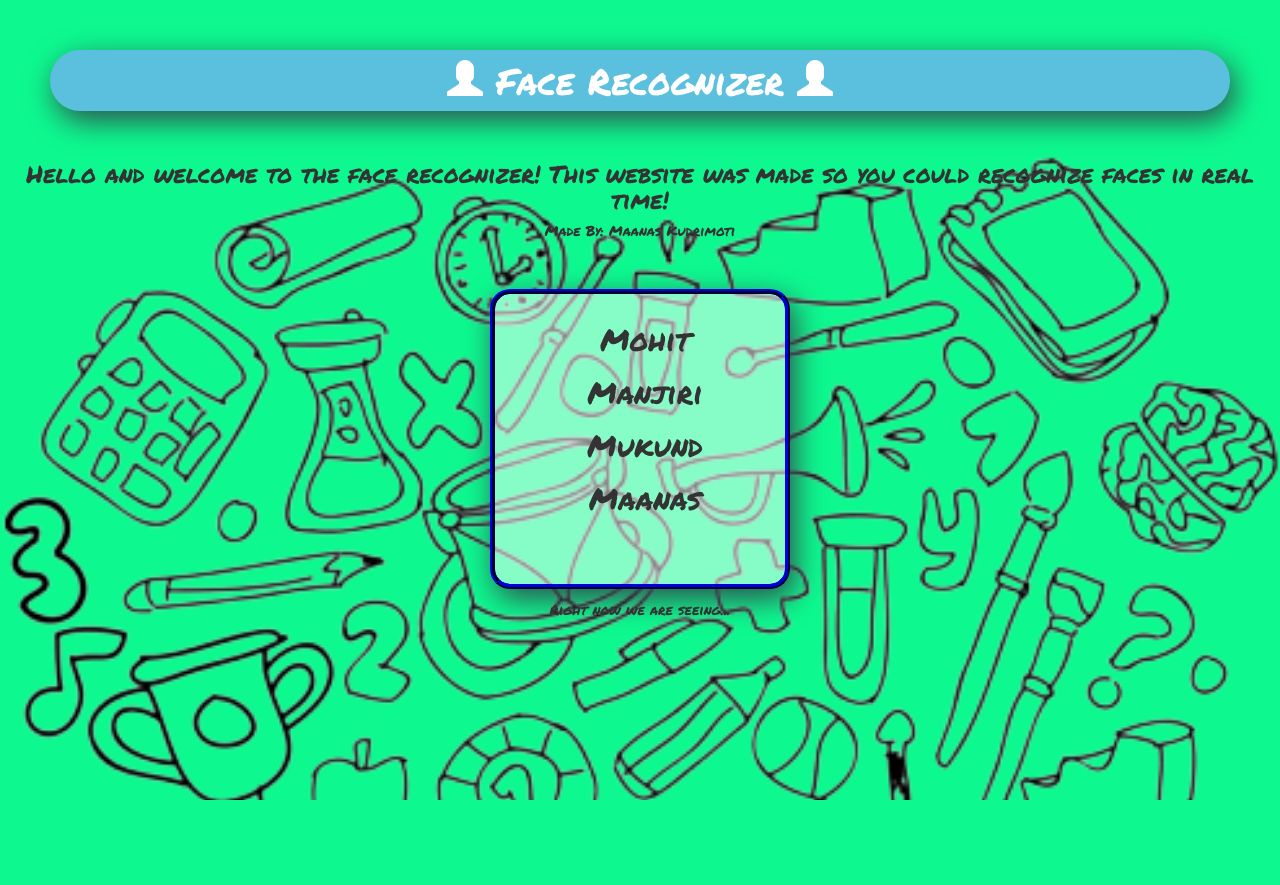
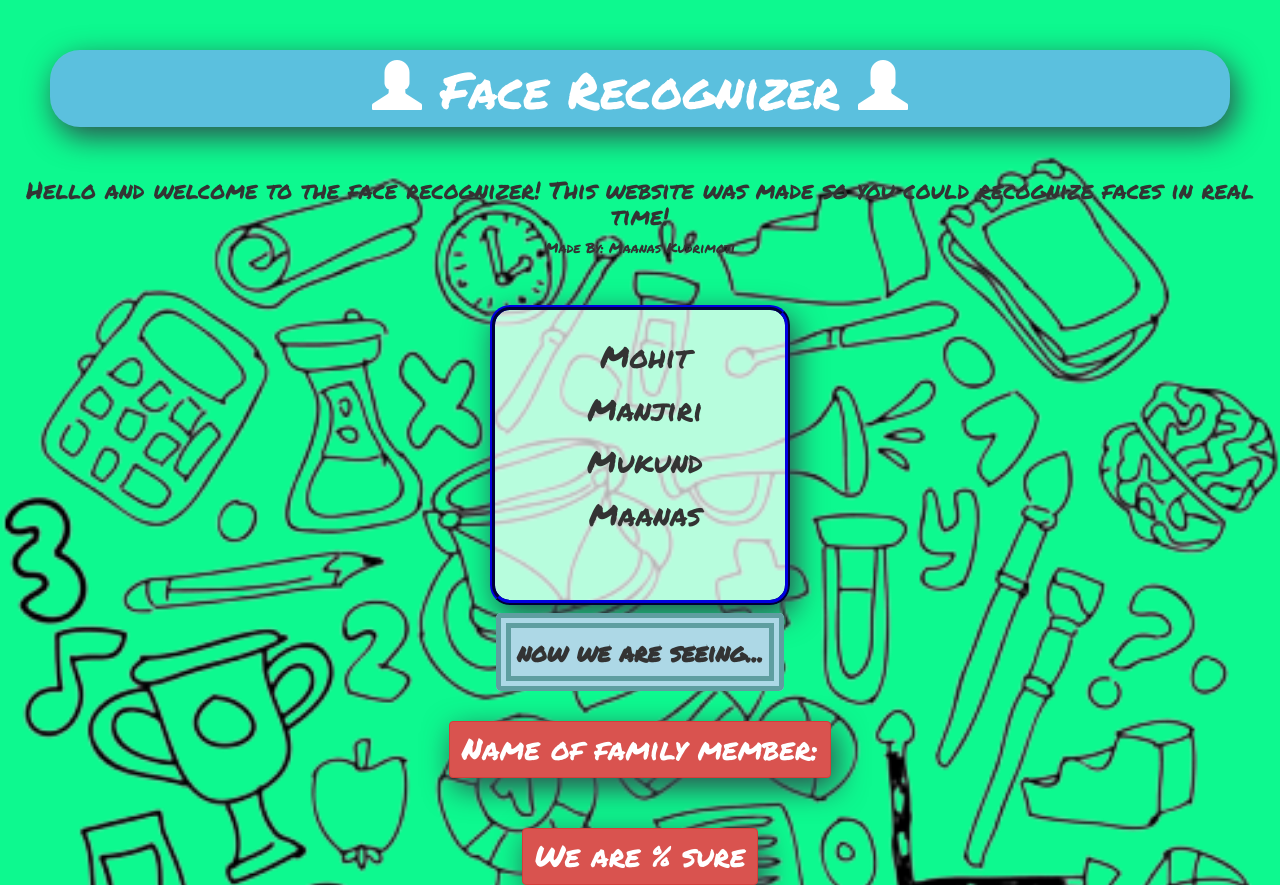
Before and after one commit to TheOneAndOnlyCodeMaster/Realtime-Face-Recognizer, a plain HTML site: page index.html in a window 1280 px wide. Before the commit the page ends 800 px from the top, so only its background shows below. Drawn offline with nearby package versions, Linux system fonts and the light colour scheme.

Commit message:
Add files via upload

```diff
--- a/index.html
+++ b/index.html
@@ -37,11 +37,13 @@
                     Maanas
                 </p>
             </ol>
-            <div>
-                Right now we are seeing...
+            <div id="output">
+                <strong> now we are seeing... </strong>
                 <br>
-                <span id="name_of_family_member"></span>
+                <h1 class="btn btn-danger data"> Name of family member: <span id="name_of_family_member"></span></h1>
+                <br>
+                <h1 class="btn btn-danger data"> We are <span id="accuracy_of_family_member"></span>% sure</h1>
             </div>
-        </center>
+    </center>
     </body>
 </html>
--- a/style.css
+++ b/style.css
@@ -11,6 +11,7 @@ margin: 50px;
 border-radius: 30px;
 box-shadow: 5px 10px 30px darkslategrey;
 padding: 10px;
+font-size: 50px;
 }
 ol{
     font-size: 30px;
@@ -21,7 +22,8 @@ ol{
     padding-right: 30px;
     height: 300;
     padding-top: 2%;
-    background: rgba(255, 255, 255, .5);
+    background: rgba(255, 255, 255, .7);
+    margin-bottom: 30px;
 }
 @keyframes bgcolor {
     0% {
@@ -47,3 +49,16 @@ ol{
         background-color: blueviolet;
     }
 }
+.data{
+    font-size: 30px;
+}
+#output{
+    font-size: 25px;
+}
+strong{
+    background-color: lightblue;
+    border-radius: 5px;
+    border:double 15px cadetblue ;
+    padding: 6px;
+    margin-top: 25;
+}
```
Also changed, not shown: main.js (added, +7 -0 lines).
